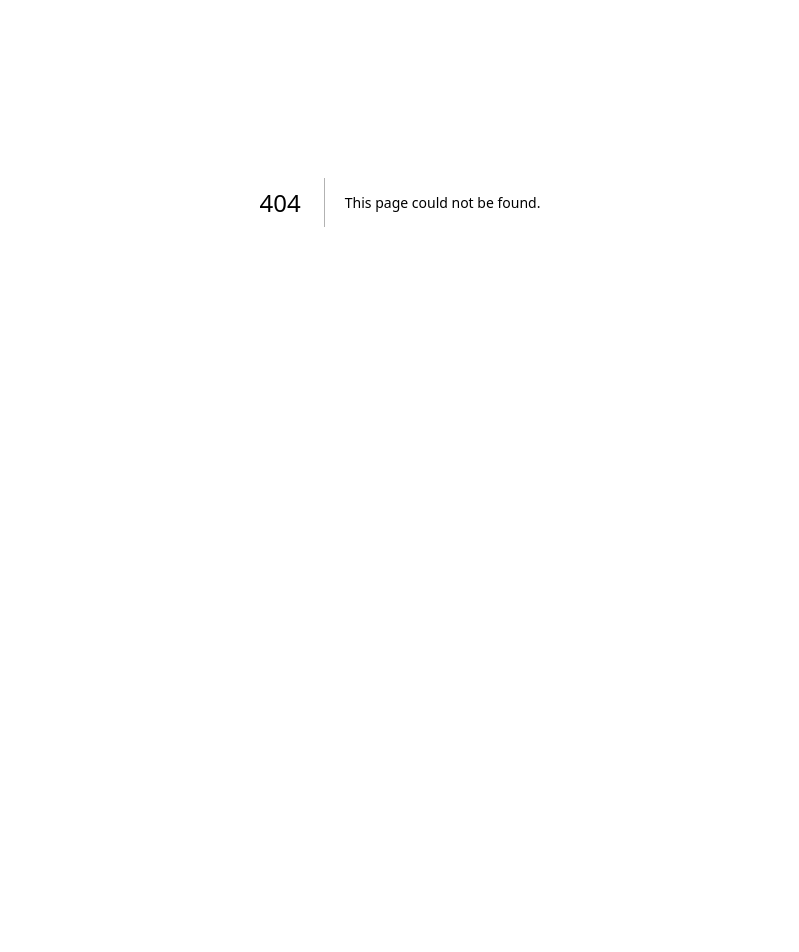
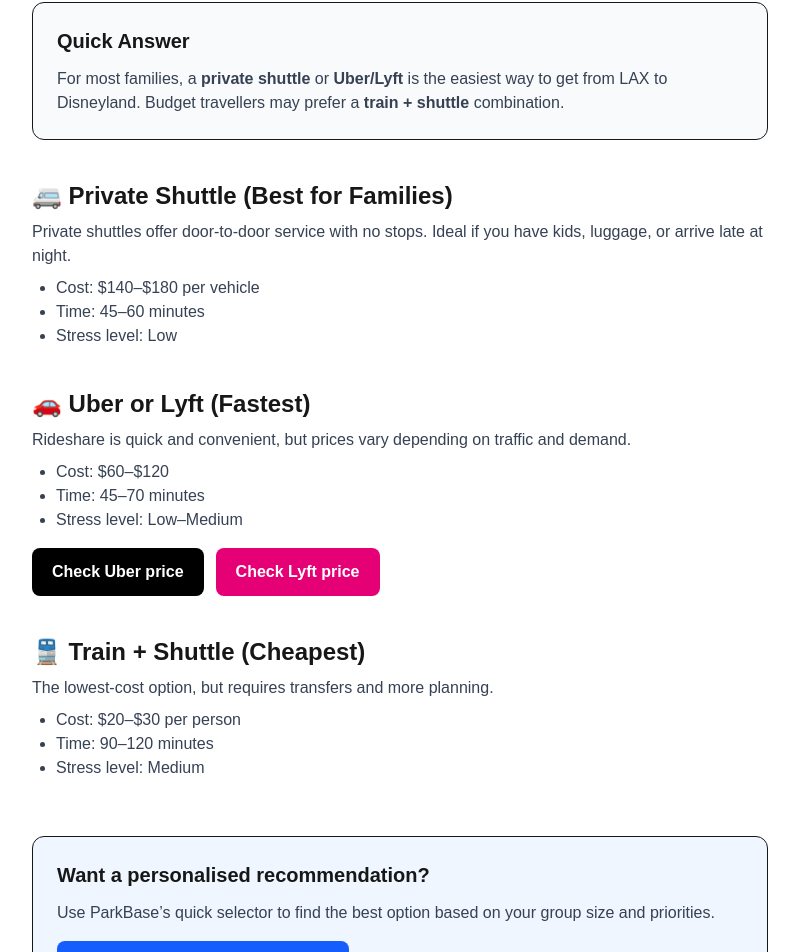
Before and after one commit to Parkbase/magic-route, a Next.js app: page /guide/lax-to-disneyland in a window 1280 px wide. Before the commit this address had no page. Shown: the part 198-1150 px from the top of the page, without its empty margins (240-1039 px from the left). Before the commit the page ends 800 px from the top, so only its background shows below. Built offline with nearby package versions, Linux system fonts and the light colour scheme.

Commit message:
Add LAX to Disneyland guide page

```diff
--- /dev/null
+++ b/app/guide/lax-to-disneyland/page.tsx
@@ -0,0 +1,115 @@
+export const metadata = {
+  title: "How to Get From LAX to Disneyland (All Options Compared)",
+  description:
+    "Complete guide to getting from LAX to Disneyland. Compare shuttles, Uber, Lyft, private transfers, and train options with costs and travel times.",
+};
+
+export default function GuidePage() {
+  return (
+    <main className="mx-auto max-w-3xl px-4 py-12">
+      <h1 className="text-4xl font-bold mb-6">
+        How to Get From LAX to Disneyland
+      </h1>
+
+      <p className="text-lg text-gray-700 mb-8">
+        Flying into Los Angeles and heading to Disneyland? Here’s a clear,
+        no-nonsense breakdown of every realistic transport option — including
+        cost, time, and what works best for families.
+      </p>
+
+      {/* Summary */}
+      <section className="mb-10 rounded-xl bg-gray-50 p-6 border">
+        <h2 className="text-xl font-semibold mb-3">Quick Answer</h2>
+        <p className="text-gray-700">
+          For most families, a <strong>private shuttle</strong> or{" "}
+          <strong>Uber/Lyft</strong> is the easiest way to get from LAX to
+          Disneyland. Budget travellers may prefer a{" "}
+          <strong>train + shuttle</strong> combination.
+        </p>
+      </section>
+
+      {/* Options */}
+      <section className="space-y-10">
+        <div>
+          <h2 className="text-2xl font-semibold mb-2">
+            🚐 Private Shuttle (Best for Families)
+          </h2>
+          <p className="text-gray-700 mb-2">
+            Private shuttles offer door-to-door service with no stops. Ideal if
+            you have kids, luggage, or arrive late at night.
+          </p>
+          <ul className="text-gray-700 list-disc ml-6">
+            <li>Cost: $140–$180 per vehicle</li>
+            <li>Time: 45–60 minutes</li>
+            <li>Stress level: Low</li>
+          </ul>
+        </div>
+
+        <div>
+          <h2 className="text-2xl font-semibold mb-2">
+            🚗 Uber or Lyft (Fastest)
+          </h2>
+          <p className="text-gray-700 mb-2">
+            Rideshare is quick and convenient, but prices vary depending on
+            traffic and demand.
+          </p>
+          <ul className="text-gray-700 list-disc ml-6">
+            <li>Cost: $60–$120</li>
+            <li>Time: 45–70 minutes</li>
+            <li>Stress level: Low–Medium</li>
+          </ul>
+
+          <div className="mt-4 flex gap-3 flex-wrap">
+            <a
+              href="https://www.uber.com/global/en/price-estimate/"
+              target="_blank"
+              rel="noopener noreferrer"
+              className="rounded-lg bg-black px-5 py-3 text-white font-semibold"
+            >
+              Check Uber price
+            </a>
+            <a
+              href="https://www.lyft.com/rider/fare-estimate"
+              target="_blank"
+              rel="noopener noreferrer"
+              className="rounded-lg bg-pink-600 px-5 py-3 text-white font-semibold"
+            >
+              Check Lyft price
+            </a>
+          </div>
+        </div>
+
+        <div>
+          <h2 className="text-2xl font-semibold mb-2">
+            🚆 Train + Shuttle (Cheapest)
+          </h2>
+          <p className="text-gray-700 mb-2">
+            The lowest-cost option, but requires transfers and more planning.
+          </p>
+          <ul className="text-gray-700 list-disc ml-6">
+            <li>Cost: $20–$30 per person</li>
+            <li>Time: 90–120 minutes</li>
+            <li>Stress level: Medium</li>
+          </ul>
+        </div>
+      </section>
+
+      {/* Funnel */}
+      <section className="mt-14 rounded-xl bg-blue-50 p-6 border">
+        <h2 className="text-xl font-semibold mb-3">
+          Want a personalised recommendation?
+        </h2>
+        <p className="mb-4 text-gray-700">
+          Use ParkBase’s quick selector to find the best option based on your
+          group size and priorities.
+        </p>
+        <a
+          href="/"
+          className="inline-block rounded-lg bg-blue-600 px-6 py-3 text-white font-semibold"
+        >
+          Use the ParkBase transport tool
+        </a>
+      </section>
+    </main>
+  );
+}
```
